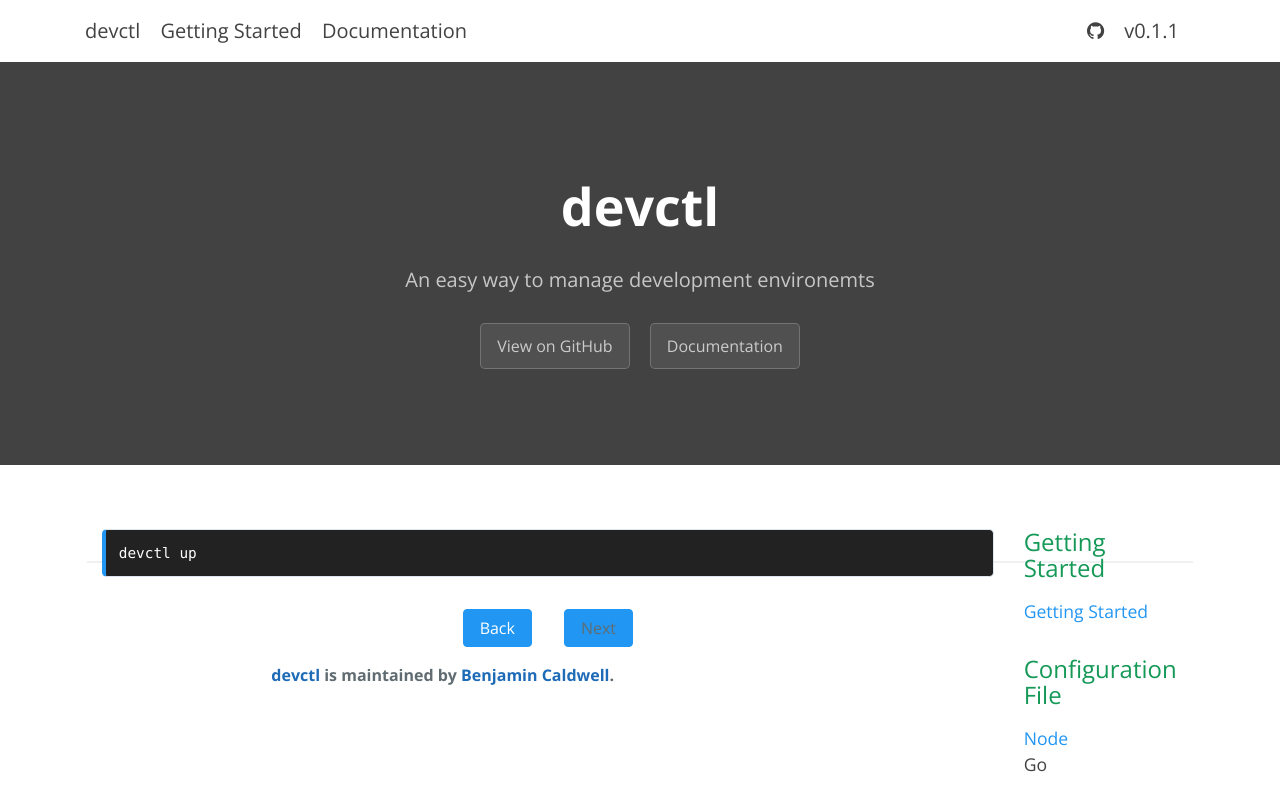
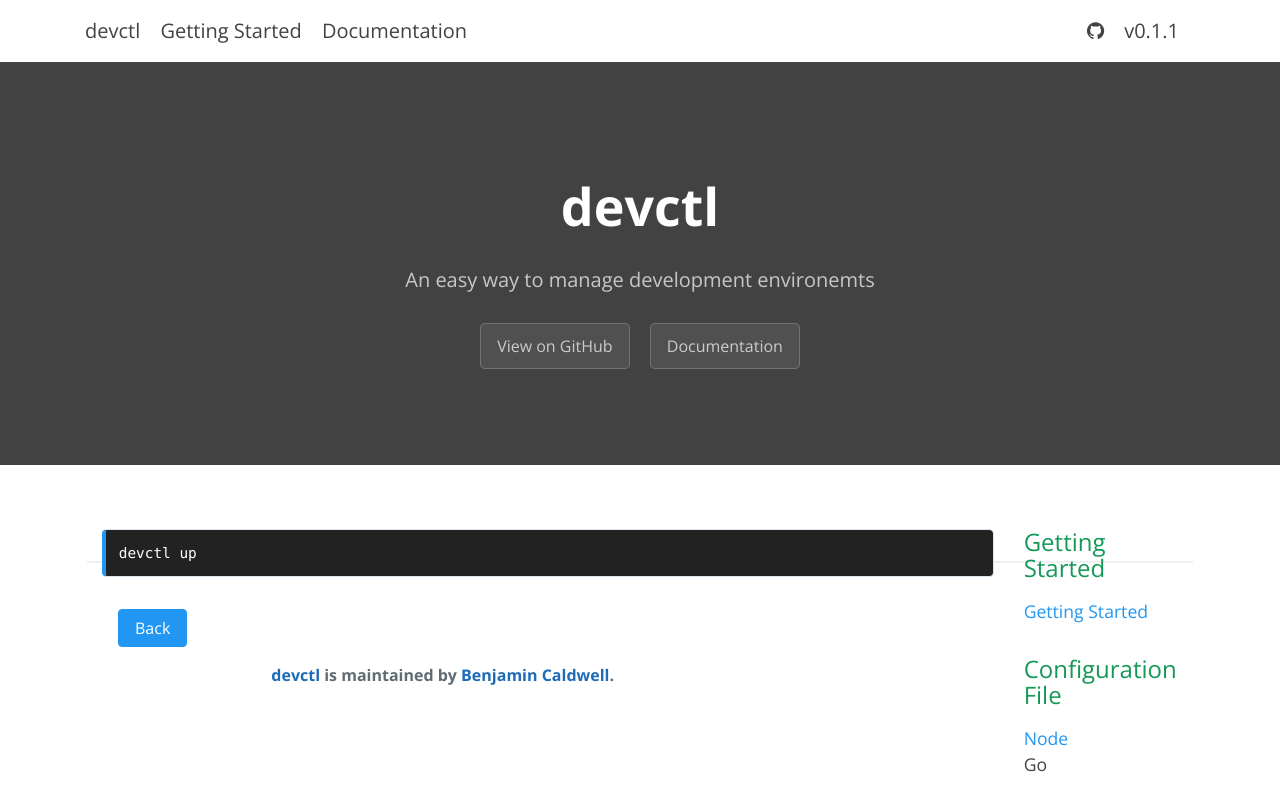
Before and after one commit to devctl/devctl.github.io, a Jekyll site: the page built from _docs/go.md, in a window 1280 px wide. Shown: the top 811 px of the page. Built offline with Jekyll 4.4.1, drawn with Linux system fonts in a browser that asks for light colours; comment, search, counter and statistics services are not loaded.

Commit message:
added next and back buttons

```diff
--- a/_layouts/docs.html
+++ b/_layouts/docs.html
@@ -30,25 +30,17 @@
   {% for document in docs %}
     {% assign document_url = document | prepend:"/docs/" | append:"/" %}
     {% if document_url == page.url %}
-      <div class="section-nav">
-        <div class="back section-nav-btn">
-            {% if forloop.first %}
-              <span class="prev disabled">Back</span>
-            {% else %}
-              {% assign previous = forloop.index0 | minus: 1 %}
-              {% assign previous_page = docs[previous] | prepend:"/docs/" | append:"/" %}
-              <a href="{{ previous_page }}" class="prev">Back</a>
-            {% endif %}
-        </div>
-        <div class="next section-nav-btn">
-            {% if forloop.last %}
-              <span class="next disabled">Next</span>
-            {% else %}
-              {% assign next = forloop.index0 | plus: 1 %}
-              {% assign next_page = docs[next] | prepend:"/docs/" | append:"/" %}
-              <a href="{{ next_page }}" class="next">Next</a>
-            {% endif %}
-        </div>
+      <div class="section-nav clearfix">
+        {% unless forloop.first %}
+          {% assign previous = forloop.index0 | minus: 1 %}
+          {% assign previous_page = docs[previous] | prepend:"/docs/" | append:"/" %}
+          <a href="{{ previous_page }}" class="prev section-nav-btn float-xs-left">Back</a>
+        {% endunless %}
+        {% unless forloop.last %}
+          {% assign next = forloop.index0 | plus: 1 %}
+          {% assign next_page = docs[next] | prepend:"/docs/" | append:"/" %}
+          <a href="{{ next_page }}" class="next section-nav-btn float-xs-right">Next</a>
+        {% endunless %}
       {% break %}
     {% endif %}
   {% endfor %}
--- a/_sass/_docs.scss
+++ b/_sass/_docs.scss
@@ -35,10 +35,6 @@
 }
 
 .section-nav{
-  display: flex;
-  flex-direction: row;
-  align-items: center;
-  justify-content: center;
   .section-nav-btn {
     margin: 1em;
     display: inline-block;
@@ -56,14 +52,12 @@
     transition: all 0.2s ease-in-out;
     background-color: $devctl-blue;
     border-color: $devctl-blue;
+    color: $white;
 
     &:hover {
       background-color: $black;
       border-color: $black;
-    }
-
-    a {
-      color: $white;
+      text-decoration: none;
     }
   }
 }
--- a/js/script.js
+++ b/js/script.js
@@ -31,9 +31,9 @@
       Velocity(tocArrow, {rotateZ: "180deg"} , { duration: 400 });
     }
   }
+  tocBodyStyle = tocBody.style;
 }
 
-tocBodyStyle = tocBody.style || null;
 navbarBodyStyle = navbarBody.style || null;
 
 window.onresize = function(event) {
```
